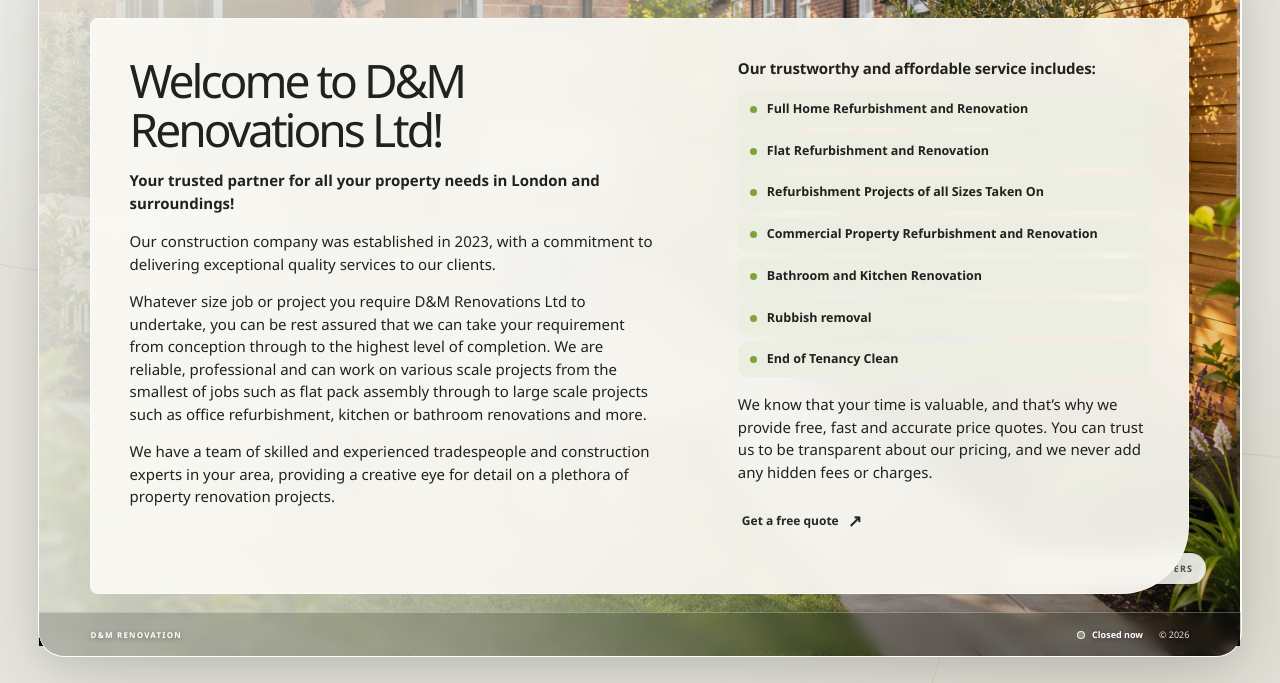
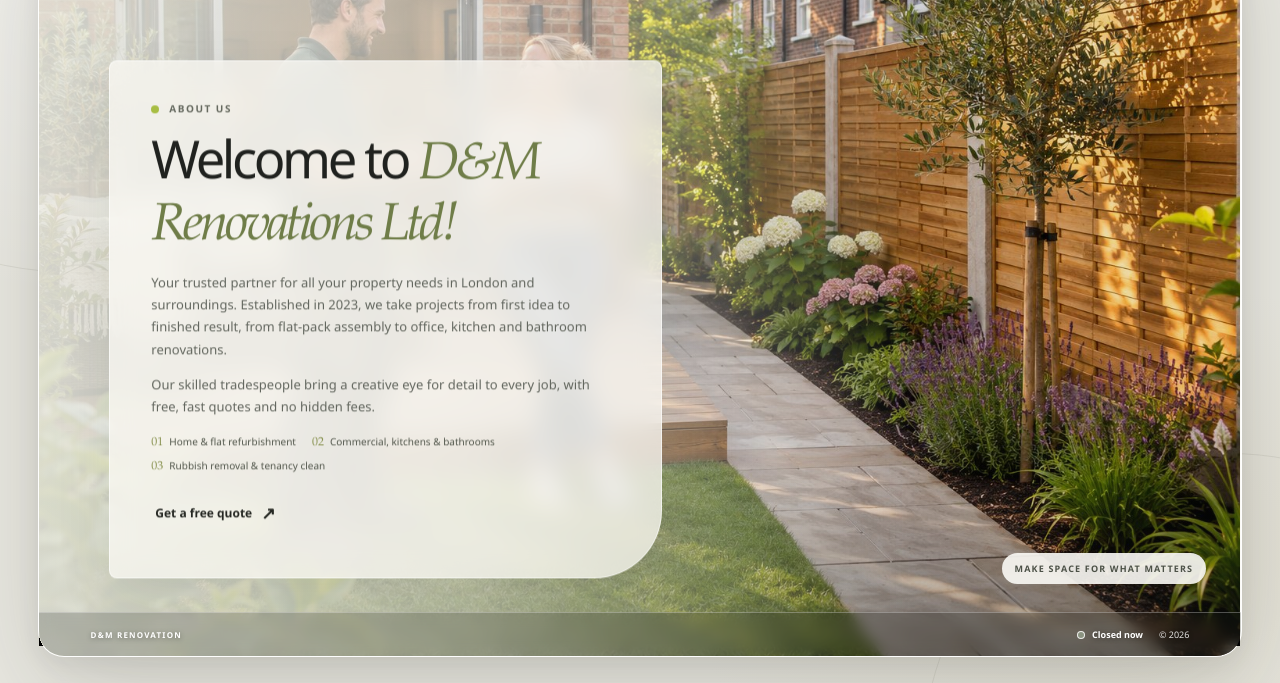
Before and after one commit to guffi-guf/proba-budowlana, a plain HTML site: page index.html in a window 1280 px wide. Both pictures are taken after a click on the tab "About". Shown: the part 117-800 px from the top of the page. Drawn offline with Linux system fonts and the light colour scheme.

```diff
--- a/index.html
+++ b/index.html
@@ -53,27 +53,16 @@
 
           <section class="view-panel about-panel" id="view-about" role="tabpanel" aria-labelledby="tab-about" tabindex="0" data-panel="about" hidden>
             <div class="about-copy">
-              <div class="about-main">
-                <h1>Welcome to D&amp;M Renovations Ltd!</h1>
-                <p class="about-lead">Your trusted partner for all your property needs in London and surroundings!</p>
-                <p>Our construction company was established in 2023, with a commitment to delivering exceptional quality services to our clients.</p>
-                <p>Whatever size job or project you require D&amp;M Renovations Ltd to undertake, you can be rest assured that we can take your requirement from conception through to the highest level of completion. We are reliable, professional and can work on various scale projects from the smallest of jobs such as flat pack assembly through to large scale projects such as office refurbishment, kitchen or bathroom renovations and more.</p>
-                <p>We have a team of skilled and experienced tradespeople and construction experts in your area, providing a creative eye for detail on a plethora of property renovation projects.</p>
-              </div>
-              <div class="about-side">
-                <h2>Our trustworthy and affordable service includes:</h2>
-                <ul class="service-checks">
-                  <li>Full Home Refurbishment and Renovation</li>
-                  <li>Flat Refurbishment and Renovation</li>
-                  <li>Refurbishment Projects of all Sizes Taken On</li>
-                  <li>Commercial Property Refurbishment and Renovation</li>
-                  <li>Bathroom and Kitchen Renovation</li>
-                  <li>Rubbish removal</li>
-                  <li>End of Tenancy Clean</li>
-                </ul>
-                <p>We know that your time is valuable, and that’s why we provide free, fast and accurate price quotes. You can trust us to be transparent about our pricing, and we never add any hidden fees or charges.</p>
-                <button class="text-link" type="button" data-view="contact">Get a free quote <span aria-hidden="true">↗</span></button>
-              </div>
+              <p class="eyebrow"><span></span> About us</p>
+              <h1>Welcome to <em>D&amp;M Renovations Ltd!</em></h1>
+              <p>Your trusted partner for all your property needs in London and surroundings. Established in 2023, we take projects from first idea to finished result, from flat-pack assembly to office, kitchen and bathroom renovations.</p>
+              <p>Our skilled tradespeople bring a creative eye for detail to every job, with free, fast quotes and no hidden fees.</p>
+              <ul class="approach-list">
+                <li><span>01</span> Home &amp; flat refurbishment</li>
+                <li><span>02</span> Commercial, kitchens &amp; bathrooms</li>
+                <li><span>03</span> Rubbish removal &amp; tenancy clean</li>
+              </ul>
+              <button class="text-link" type="button" data-view="contact">Get a free quote <span aria-hidden="true">↗</span></button>
             </div>
             <div class="about-image">
               <img src="assets/service-garden.jpg" alt="Landscaper and homeowner looking over a refreshed garden" />
--- a/styles.css
+++ b/styles.css
@@ -402,17 +402,10 @@ h1 em { color: #6f7d48; font-family: var(--serif); font-weight: 400; letter-spac
 .frame-footer .open-status[data-open="true"]::before { background: #9ccc3c; box-shadow: 0 0 0 3px rgba(156,204,60,.35); }
 .frame-footer .open-status { display: inline-flex; align-items: center; gap: 7px; }
 
-/* About: welcome copy */
-.about-copy { top: 108px; right: clamp(24px, 4vw, 60px); bottom: 62px; left: clamp(24px, 4vw, 60px); width: auto; display: grid; grid-template-columns: 1.15fr .85fr; gap: clamp(24px, 4vw, 56px); align-content: start; overflow-y: auto; transform: none; padding: clamp(24px, 3vw, 42px); background: rgba(250,249,244,.93); }
-.about-copy h1 { margin: 0 0 12px; font-size: clamp(30px, 3.6vw, 52px); line-height: 1.05; }
-.about-copy .about-lead { margin-bottom: 16px; color: #20221f; font-size: 15px; font-weight: 600; }
-.about-copy p { max-width: 62ch; }
-.about-copy h2 { margin: 0 0 12px; color: #20221f; font-size: 15px; font-weight: 650; letter-spacing: -.01em; }
-.service-checks { display: grid; gap: 7px; margin: 0 0 16px; padding: 0; list-style: none; }
-.service-checks li { display: flex; align-items: center; gap: 10px; padding: 8px 12px; border-radius: 10px; background: #eceee2; color: #20221f; font-size: 12.5px; font-weight: 600; }
-.service-checks li::before { flex: none; width: 7px; height: 7px; border-radius: 50%; background: #7fa23a; content: ""; }
-@media (max-width: 900px) { .about-copy { grid-template-columns: 1fr; top: 112px; bottom: 54px; } .about-copy > .about-side { padding-top: 6px; } }
-@media (max-width: 640px) { .about-copy { top: 112px; left: 12px; right: 12px; bottom: 48px; padding: 18px; border-bottom-right-radius: 36px; } .about-copy h1 { font-size: 30px; } .about-copy p { font-size: 11px; line-height: 1.55; } .about-copy .about-lead { font-size: 12.5px; } .service-checks li { padding: 6px 10px; font-size: 10.5px; } .about-copy h2 { font-size: 12.5px; } }
+/* About: welcome copy sizing */
+.about-copy h1 { font-size: clamp(40px, 4.1vw, 62px); }
+.about-copy .approach-list { display: flex; flex-wrap: wrap; gap: 6px 16px; }
+@media (max-width: 640px) { .about-copy h1 { font-size: clamp(34px, 9.4vw, 44px); } }
 
 /* Project dialog: photo carousel */
 .pd-media { position: relative; }
```
